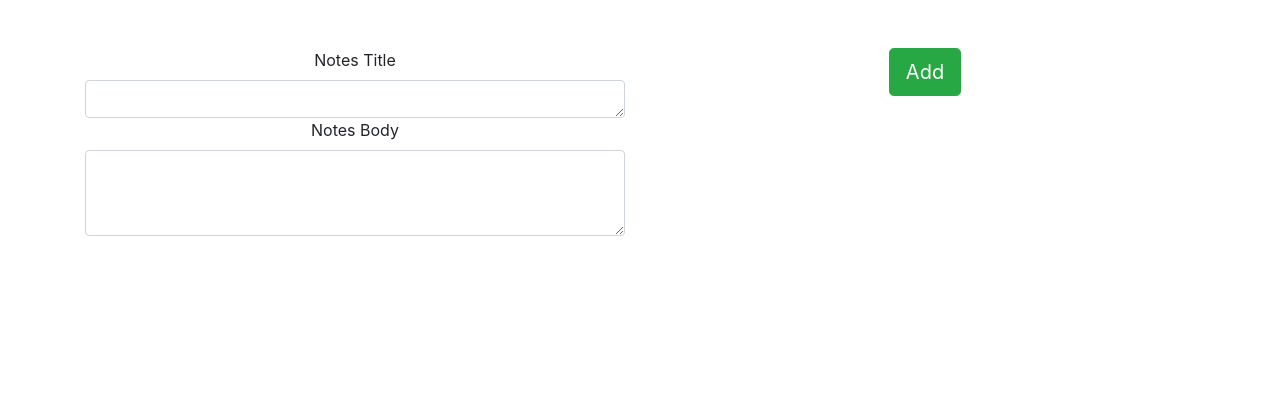
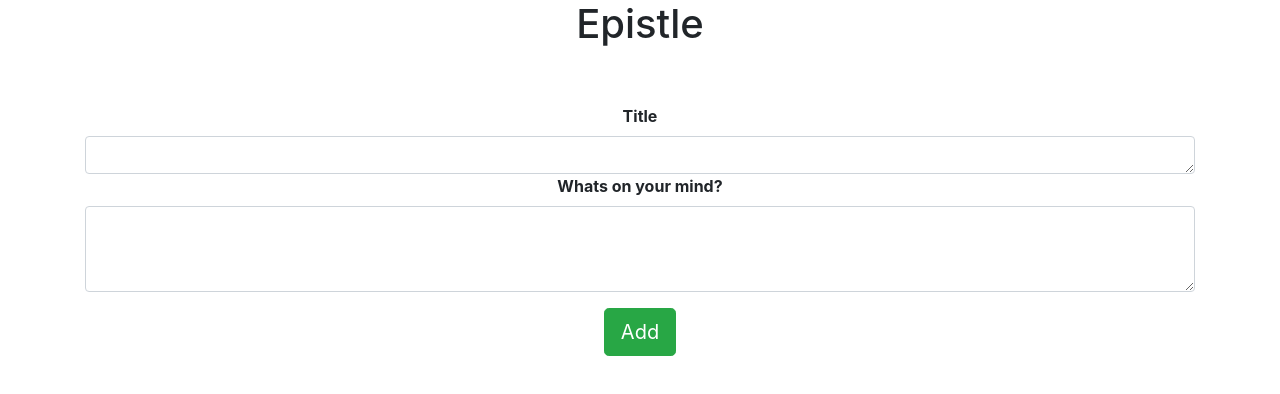
Before and after one commit to mondongos/notelist-react, a React (Create React App) app: page / in a window 1280 px wide. Both pictures are taken after a click on the button "Add new note". Shown: the top 394 px of the page. Built offline with nearby package versions, Linux system fonts and the light colour scheme.

Commit message:
Update README and tidy up

```diff
--- a/src/component/addnote.js
+++ b/src/component/addnote.js
@@ -9,14 +9,14 @@ export default class AddNote extends React.Component {
         } else {
             return (
                 <Form.Group>
-                    <Form.Label>Notes Title</Form.Label>
+                    <Form.Label><strong>Title</strong></Form.Label>
                     <Form.Control
                     as ="textarea"
                     rows="1"
                     name="noteTitle"
                     value={this.props.noteTitle}
                     onChange={this.props.handleChange}/>
-                    <Form.Label>Notes Body</Form.Label>
+                    <Form.Label><strong>Whats on your mind?</strong></Form.Label>
                     <Form.Control
                     as ="textarea"
                     rows="3"
--- a/src/component/notelist.js
+++ b/src/component/notelist.js
@@ -32,7 +32,6 @@ export default class NoteList extends React.Component {
 
     addNote = () => {
         let buttonActive = this.state.addnotesactive
-        console.log(this.state.notes)
             if (buttonActive) {
                 this.setState({addnotesactive: false})
             } else {
@@ -65,8 +64,12 @@ export default class NoteList extends React.Component {
 
     submitNote = (e) => {
         e.preventDefault()
-        this.setState({notes: [...this.state.notes, ...[[{title: this.state.noteTitle}, {body: this.state.noteBody}]]]})
-        this.setState({addnotesactive: false})
+        this.setState({
+            addnotesactive: false,
+            noteTitle: '',
+            noteBody: '',
+            notes: [...this.state.notes, ...[[{title: this.state.noteTitle}, {body: this.state.noteBody}]]]
+        })
     }
 
 
@@ -74,6 +77,7 @@ export default class NoteList extends React.Component {
     render() {
         return (
             <Container>
+                <h1>Epistle</h1>
                 <br></br>
                 <Row>
                     <Col>
@@ -88,9 +92,7 @@ export default class NoteList extends React.Component {
                         handleChange={this.handleChange}
                         noteTitle={this.state.noteTitle}
                         noteBody={this.state.noteBody}/>
-                    </Col>
-                    <Col>
-                    {this.submitNoteButton()}
+                        {this.submitNoteButton()}
                     </Col>
                 </Row>
                 <br></br>
```
Also changed, not shown: 1 other file (tests, documents, lock files or other folders).
